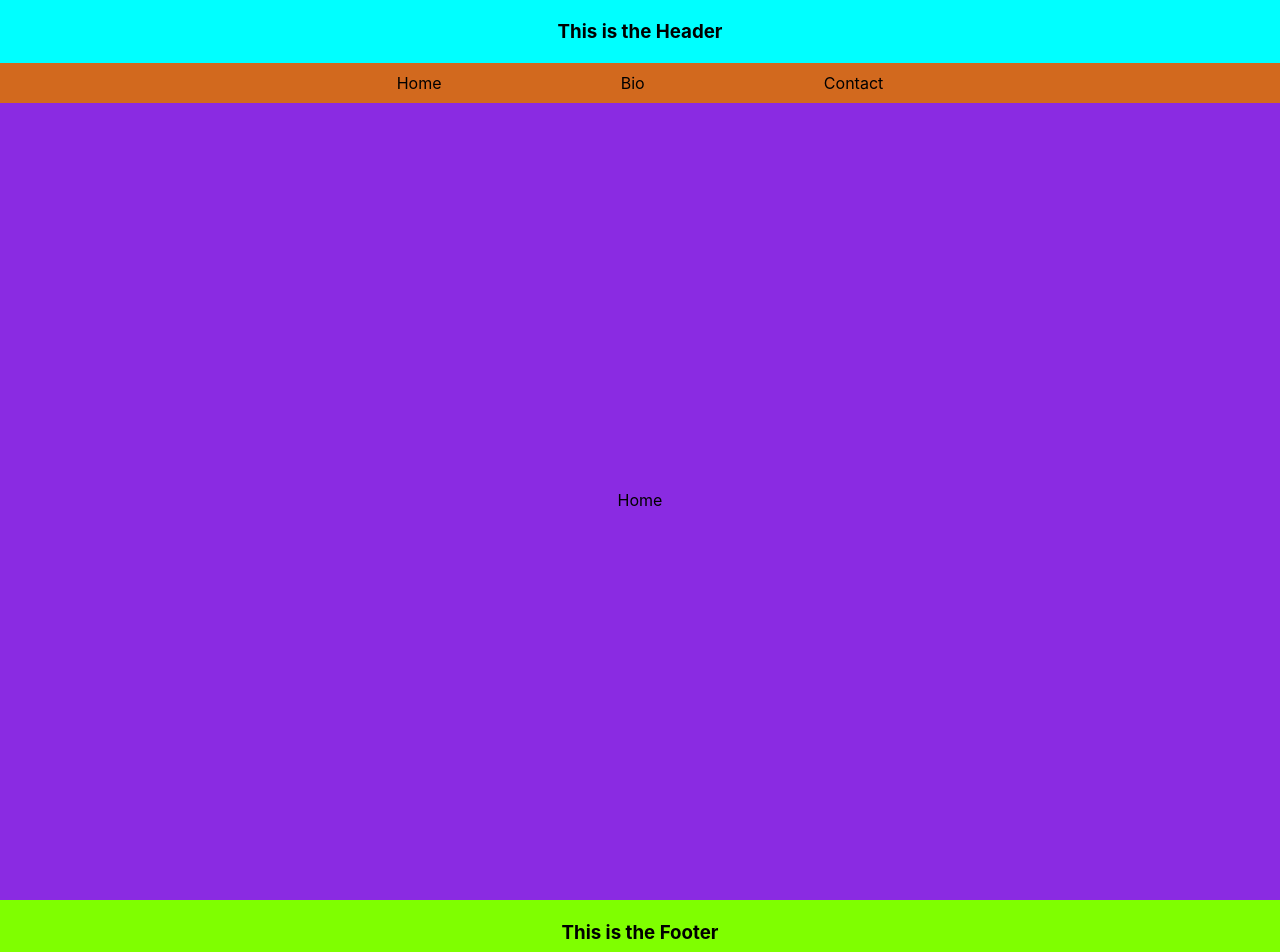
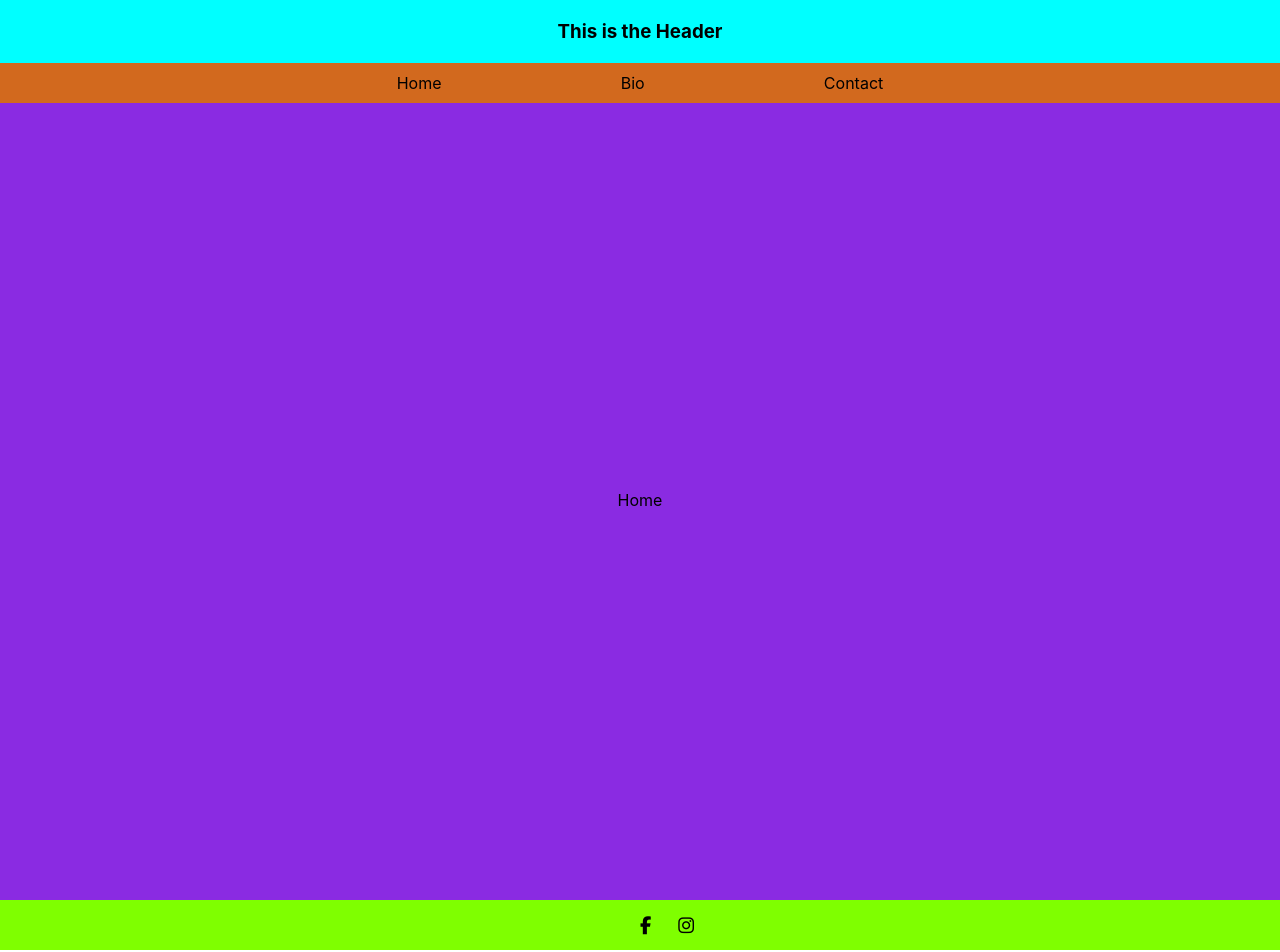
Before and after one commit to Geddydukes/kali-website-client, a React (Create React App) app: page / in a window 1280 px wide. Shown: the top 952 px of the page. Built offline with nearby package versions, Linux system fonts and the light colour scheme.

Commit message:
adds social links to footer

```diff
--- a/public/index.html
+++ b/public/index.html
@@ -15,6 +15,7 @@
       user's mobile device or desktop. See https://developers.google.com/web/fundamentals/web-app-manifest/
     -->
     <link rel="manifest" href="%PUBLIC_URL%/manifest.json" />
+    <script src="https://use.fontawesome.com/1126e5d470.js"></script>
     <!--
       Notice the use of %PUBLIC_URL% in the tags above.
       It will be replaced with the URL of the `public` folder during the build.
--- a/src/App.css
+++ b/src/App.css
@@ -38,7 +38,7 @@ body {
 
 .footer {
   background-color: chartreuse;
-  height: 8vh;
+  height: 50px;
   text-align: center;
   align-self: center;
   justify-content: center;
@@ -69,5 +69,27 @@ body {
 
 .navigation a:hover {
   margin: 0 7vw;
+  color: antiquewhite;
   transform: scale(1.1);
 }
+
+.socialLinksFooter {
+  display: inline-flex;
+  justify-content: space-evenly;
+  margin: 0 auto;
+}
+
+.socialLinksFooter a {
+  display: inline;
+  color: black;
+  justify-content: space-around;
+  font-size: calc(10px + 1vmin);
+  transition: linear 0.3s;
+  margin: 0 50%;
+}
+
+.socialLinksFooter i:hover {
+  transform: scale(1.4);
+  color: black;
+  transition: linear 0.3s;
+}
--- a/src/components/Footer.js
+++ b/src/components/Footer.js
@@ -2,9 +2,16 @@ import React from "react";
 
 const Footer = () => {
   return (
-    <div className="footer">
-      <h3>This is the Footer</h3>
-    </div>
+    <nav className="footer">
+      <div className="socialLinksFooter">
+        <a href="https://www.facebook.com/kalialicia" target="blank">
+          <i className="fa fa-facebook" aria-hidden="true"></i>
+        </a>
+        <a href="https://www.instagram.com/kalialicia/" target="blank">
+          <i className="fa fa-instagram" aria-hidden="true"></i>
+        </a>
+      </div>
+    </nav>
   );
 };
 
```
